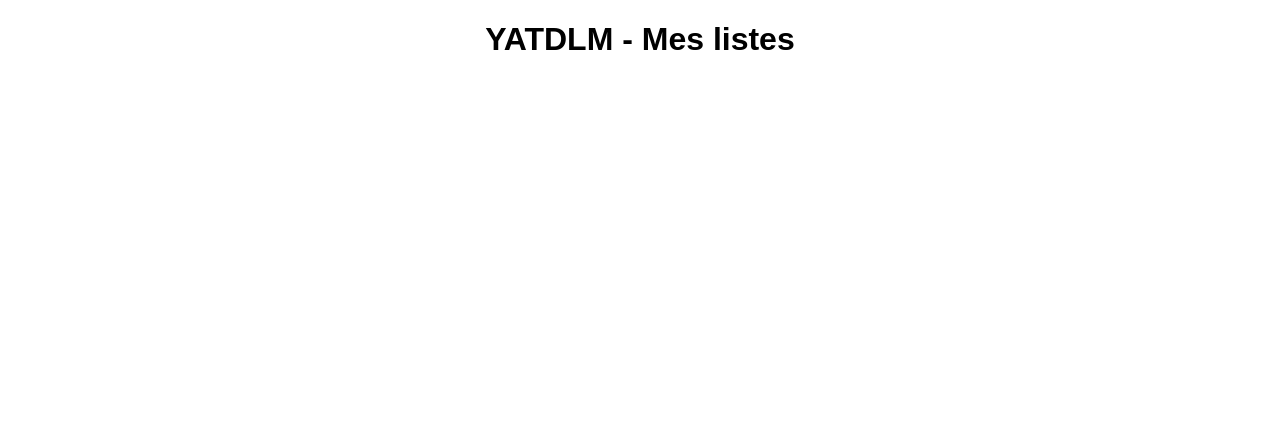
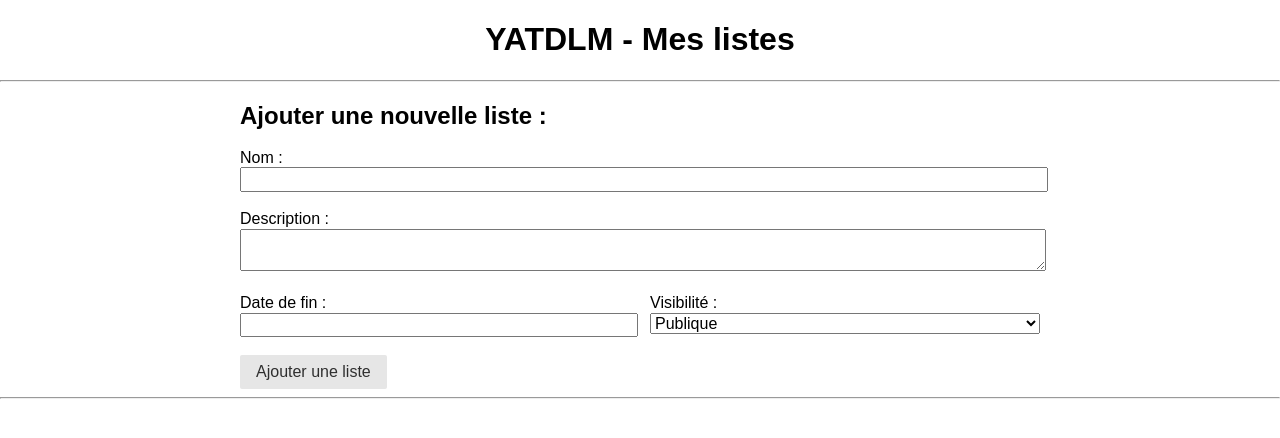
Before and after one commit to Bruce1347/YATDLM, a Django app: page /todo/lists in a window 1280 px wide. Shown: the top 438 px of the page. Run offline with Django 3.2, Linux system fonts and the light colour scheme; the visitor is signed in with stand-in values (Sample User, id 1); data that the repository does not hold is empty; some libraries are stand-ins or nearby versions.

Commit message:
Task #1 : Add a form to create a list in the landing page

```diff
--- a/yatdlm/templates/todo/index.html
+++ b/yatdlm/templates/todo/index.html
@@ -1,11 +1,49 @@
 {% extends 'todo/base.html' %}
 
 {% block content %}
+    {% if not xhr %}
     <h1 style="text-align: center">
         YATDLM - {{ page_title }}
     </h1>
 
+    <hr>
+    <form style="max-width: 50em; margin: auto;" id="new_list_form">
+        <h2>Ajouter une nouvelle liste :</h2>
+        <label for="new_list_title">Nom :</label>
+        <br>
+        <input class="fullwidth" type="text" id="new_list_title">
+        <br>
+        <br>
+        <label for="new_list_description">Description :</label>
+        <br>
+        <textarea class="fullwidth" id="new_list_description"></textarea>
+        <br>
+        <br>
+        <div class="flexdiv">
+            <div class="flex1" style="margin-right: 10px">
+                <label for="new_list_due_date">Date de fin :</label>
+                <br>
+                <input class="fullwidth" id="new_list_due_date" type="text">
+            </div>
+            <div class="flex1" style="margin-left: 10px">
+                <label for="new_list_privacy">Visibilité :</label>
+                <br>
+                <select class="fullwidth" id="new_list_privacy">
+                    <option value="True">Publique</option>
+                    <option value="False">Privée</option>
+                </select>
+            </div>
+        </div>
+        <br>
+        <button class="pure-button" type="button" onclick="add_list('/todo/lists/add', 'lists_container');">Ajouter une liste</button>
+        <br>
+    </form>
+    <hr>
+    <br>
+    {% endif %}
+
     {% if lists %}
+    <div id="lists_container">
         <table class="pure-table pure-table-bordered" style="max-width: 90em; margin: auto;">
             <thead>
                 <tr>
@@ -30,5 +68,6 @@
                 {% endfor %}
             </tbody>
         </table>
+    </div>
     {% endif %}
 {% endblock %}
--- a/yatdlm/todo/models.py
+++ b/yatdlm/todo/models.py
@@ -18,6 +18,9 @@ class TodoList(models.Model):
 
     # The user may want the todo list completed upon a certain date (optional)
     due_date = models.DateTimeField(auto_now_add=False, default=timezone.now, blank=True, null=True)
+
+    # Define if the list should be private or not (by default, yes)
+    is_public = models.BooleanField(blank=False, null=False, default=False)
 
     # Identify the todolist with its title
     def __str__(self):
--- a/yatdlm/todo/static/js/list.js
+++ b/yatdlm/todo/static/js/list.js
@@ -141,3 +141,17 @@ function toggle_form(id, button_id, button_open, button_close)
     else
         document.getElementById(button_id).src = button_open;
 }
+
+function add_list(url, elt)
+{
+    var title = document.getElementById('new_list_title').value;
+    var descr = document.getElementById('new_list_description').value;
+    var public = document.getElementById('new_list_privacy').value;
+
+    postdata = "";
+    postdata += "&title="+encodeURIComponent(title);
+    postdata += "&description="+encodeURIComponent(descr);
+    postdata += "&visibility="+encodeURIComponent(public);
+
+    submit(url, postdata, elt);
+}
--- a/yatdlm/todo/urls.py
+++ b/yatdlm/todo/urls.py
@@ -6,9 +6,11 @@ from . import views
 
 urlpatterns = [
     # Default index page
-    path('', views.index),
+    path('', views.index, {'xhr' : False}),
     # Explicit index page
-    path('lists', views.index),
+    path('lists', views.index, {'xhr' : False}),
+    # Add a new todo list
+    path('lists/add', views.add_list),
     # Specific todo list page
     path('lists/<int:list_id>/', login_required(views.display_list)),
     # Specific todo list _public_ page
--- a/yatdlm/todo/views.py
+++ b/yatdlm/todo/views.py
@@ -3,13 +3,14 @@ from django.utils.timezone import make_aware
 from django.contrib.auth.decorators import login_required
 from django.shortcuts import render
 from django.http import HttpResponseNotFound
+from django.http import HttpResponseForbidden
 
 from .models import FollowUp
 from .models import TodoList
 from .models import Task
 
 @login_required()
-def index(request):
+def index(request, xhr):
     # Fetch all the lists
     todo_lists = TodoList.objects.all()
 
@@ -20,8 +21,9 @@ def index(request):
     for todo in todo_lists:
         opened_tasks = len(Task.objects.filter(parent_list=todo, is_done=False))
         done_tasks = len(Task.objects.filter(parent_list=todo, is_done=True))
+        total_tasks = done_tasks + opened_tasks
 
-        completion = done_tasks / (opened_tasks + done_tasks) * 100.0
+        completion = done_tasks / (total_tasks) * 100.0 if total_tasks is not 0 else 0
 
         table_context[todo.title] = {
             'title' : todo.title,
@@ -34,7 +36,8 @@ def index(request):
     context = {
         'lists' : [todo.title for todo in todo_lists],
         'page_title' : 'Mes listes',
-        'context' : table_context
+        'context' : table_context,
+        'xhr' : xhr
     }
 
     return render(request, 'todo/index.html', context)
@@ -42,6 +45,11 @@ def index(request):
 def display_list(request, list_id=-1, xhr=False, public=False):
     # Retrieve the list
     todo_list = TodoList.objects.get(id=list_id)
+
+    # If the list is not public then we throw a 403
+    if not todo_list.is_public and public:
+        return HttpResponseForbidden()
+
     # Retrieve the subsequent tasks
     tasks_filter = Task.objects.filter(parent_list=list_id).order_by('is_done', 'priority', '-creation_date')
     tasks = [task for task in tasks_filter]
@@ -55,6 +63,7 @@ def display_list(request, list_id=-1, xhr=False, public=False):
         'priority_levels' : [level for level in Task.priority_levels],
         'public': public,
     }
+
     return render(request, 'todo/list.html', context)
 
 @login_required()
@@ -165,3 +174,15 @@ def task_update(request, list_id=-1, task_id=-1):
         return display_detail(request, list_id=list_id, task_id=task_id, xhr=True)
     else:
         return HttpResponseNotFound("NOPE.")
+
+@login_required
+def add_list(request):
+    list_title = request.POST['title']
+    list_description = request.POST['description']
+    # list_deadline = request.POST['end_date']
+    list_visibility = 'visibility' in request.POST and request.POST['visibility'] == "True"
+
+    new_list = TodoList(owner=request.user, title=list_title, description=list_description, is_public=list_visibility)
+    new_list.save()
+
+    return index(request, True)
```
Also changed, not shown: yatdlm/todo/migrations/0024_todolist_is_public.py (added).
